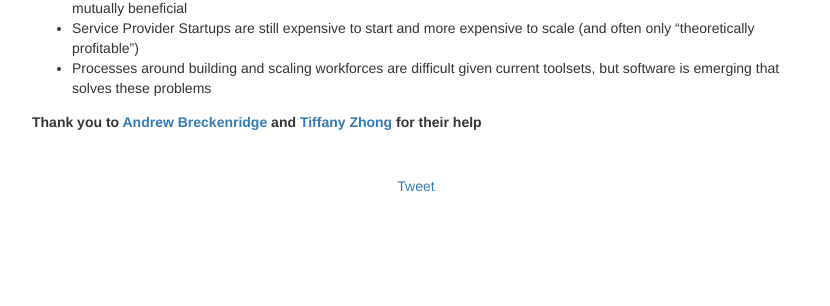
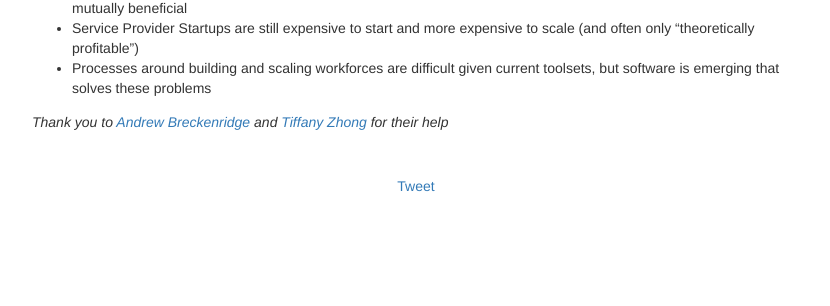
Before and after one commit to AndrewSB/jeremy-cai-personal-website, a Jekyll site: the page built from labor.md, in a window 1280 px wide. Shown: the part 2855-3161 px from the top of the page, without its empty margins (224-1054 px from the left). Built offline with Jekyll 4.4.1, drawn with Linux system fonts in a browser that asks for light colours; Markdown is read by kramdown in place of the engine named in the settings; comment, search, counter and statistics services are not loaded.

Commit message:
bold -> italics

```diff
--- a/labor.md
+++ b/labor.md
@@ -92,4 +92,4 @@ _*I am a co-founder_
 
 
 
-**Thank you to [Andrew Breckenridge](http://twitter.com/Andrew_Breck) and [Tiffany Zhong](http://twitter.com/tzhongg) for their help**
+*Thank you to [Andrew Breckenridge](http://twitter.com/Andrew_Breck) and [Tiffany Zhong](http://twitter.com/tzhongg) for their help*
```
